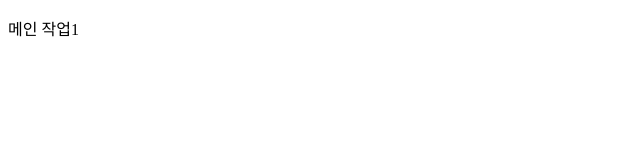
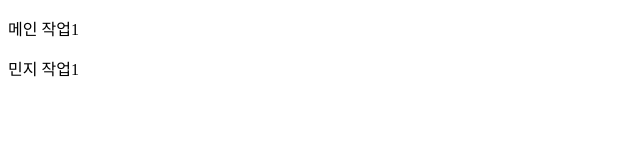
Before and after one commit to xodusdl/teamT, a plain HTML site: page index.html in a window 1280 px wide. Shown: the whole page, without its empty margins (0-640 px from the left). Drawn offline with Linux system fonts and the light colour scheme.

Commit message:
bae work1

```diff
--- a/index.html
+++ b/index.html
@@ -7,5 +7,6 @@
 </head>
 <body>
     <p>메인 작업1</p>
+    <p>민지 작업1</p>
 </body>
 </html>
```
